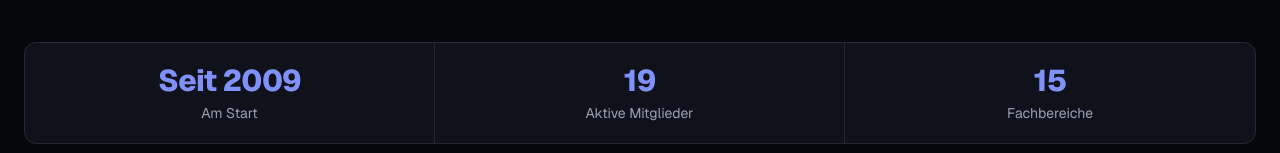
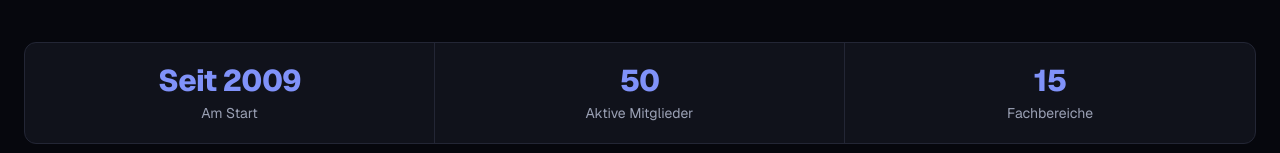
Before and after one commit to Hudnur111/Website---E-Motion-Rennteam-Aalen-, a Next.js app: page /mitmachen in a window 1280 px wide. Shown: the part 295-448 px from the top of the page. Built offline with nearby package versions, Linux system fonts and the light colour scheme; no server answers.

Commit message:
Aktive Mitglieder auf 50 setzen
Co-Authored-By: Claude Sonnet 5 <noreply@anthropic.com>
Claude-Session: https://claude.ai/code/session_01XVyAXL1K4ByYmYKoo8Qbsi

```diff
--- a/src/app/(site)/mitmachen/page.tsx
+++ b/src/app/(site)/mitmachen/page.tsx
@@ -1,5 +1,5 @@
 import type { Metadata } from "next";
-import { getPositions, getTeam, TEAM_DEPARTMENTS } from "@/lib/content";
+import { getPositions, TEAM_DEPARTMENTS } from "@/lib/content";
 import Reveal from "@/components/motion/Reveal";
 import { StaggerGroup, StaggerItem } from "@/components/motion/Stagger";
 import MemberApplicationForm from "@/components/MemberApplicationForm";
@@ -16,7 +16,7 @@ export default function JoinPage() {
   const positions = getPositions();
   const stats = [
     { value: "Seit 2009", label: "Am Start" },
-    { value: String(getTeam().length), label: "Aktive Mitglieder" },
+    { value: "50", label: "Aktive Mitglieder" },
     { value: String(TEAM_DEPARTMENTS.length), label: "Fachbereiche" },
   ];
 
```
